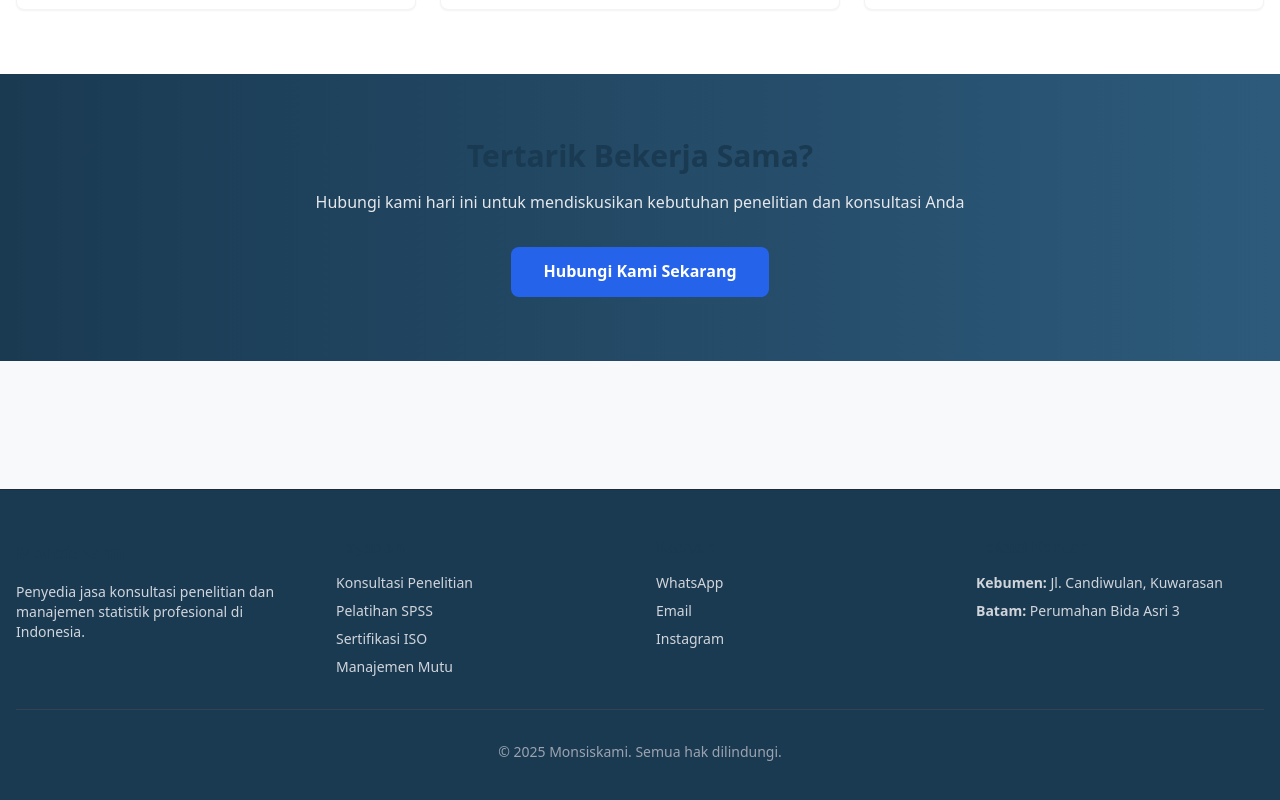
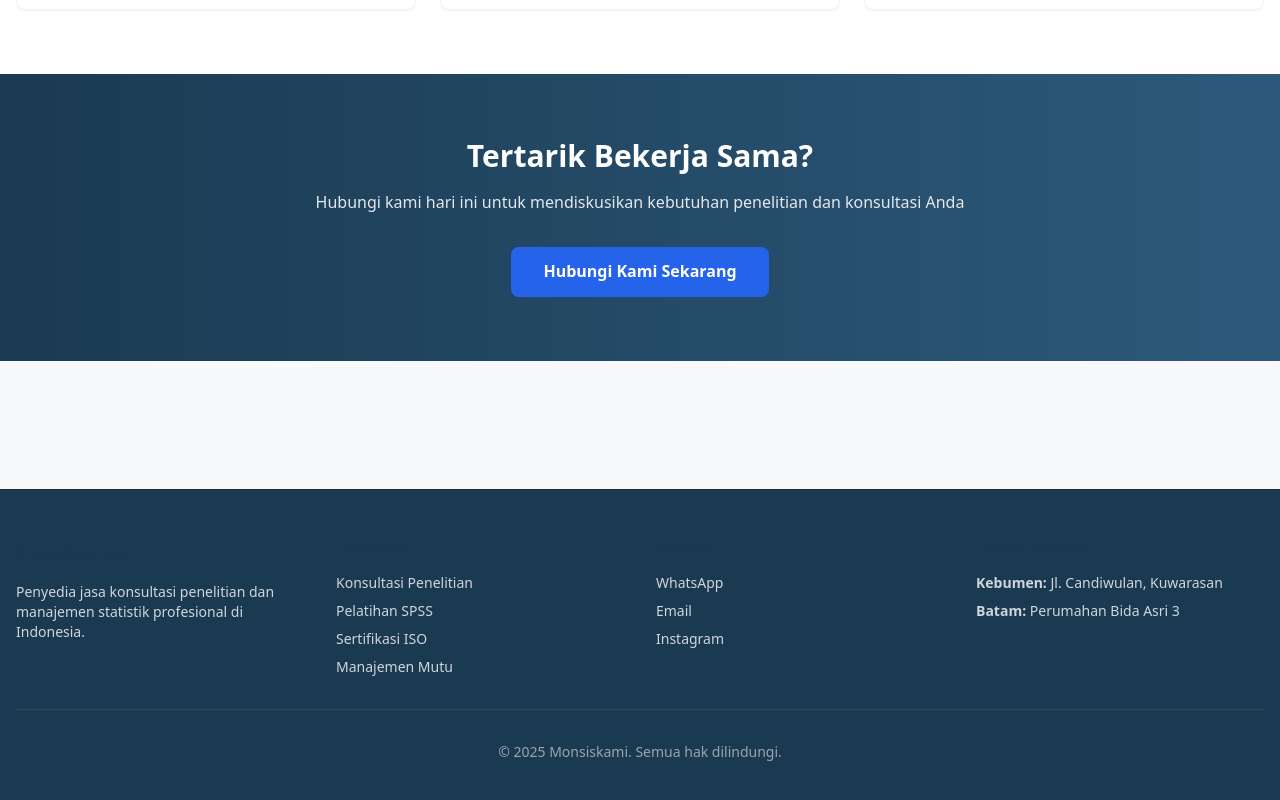
Before and after one commit to faishaltsq/monsiska, a Next.js app: page /portfolio in a window 1280 px wide. Shown: the part 1882-2682 px from the top of the page. Built offline with nearby package versions, Linux system fonts and the light colour scheme.

Commit message:
style: ensure all headings in gradient backgrounds use text-white class

```diff
--- a/src/app/blog/[slug]/page.js
+++ b/src/app/blog/[slug]/page.js
@@ -63,7 +63,7 @@ export default function ArticleDetail() {
               {article.category}
             </span>
           </div>
-          <h1 className='text-4xl md:text-5xl font-bold mb-4 leading-tight'>{article.title}</h1>
+          <h1 className='text-4xl md:text-5xl font-bold mb-4 leading-tight text-white'>{article.title}</h1>
           <div className='flex flex-wrap items-center gap-4 text-gray-200'>
             <span>Oleh {article.author}</span>
             <span>•</span>
@@ -147,7 +147,7 @@ export default function ArticleDetail() {
 
           {/* CTA Section */}
           <div className='mt-16 bg-gradient-to-r from-[#1a3a52] to-[#2d5a7b] text-white rounded-lg p-8 text-center'>
-            <h3 className='text-2xl font-bold mb-3'>Butuh Konsultasi Lebih Lanjut?</h3>
+            <h3 className='text-2xl font-bold mb-3 text-white'>Butuh Konsultasi Lebih Lanjut?</h3>
             <p className='mb-6'>Hubungi tim expert kami untuk mendiskusikan topik ini lebih mendalam</p>
             <a
               href='https://wa.me/628117784099'
--- a/src/app/portfolio/page.js
+++ b/src/app/portfolio/page.js
@@ -178,7 +178,7 @@ const Portfolio = () => {
       {/* CTA Section */}
       <section className='py-16 px-4 bg-gradient-to-r from-[#1a3a52] to-[#2d5a7b] text-white'>
         <div className='container mx-auto max-w-7xl text-center'>
-          <h2 className='text-3xl font-bold mb-4'>Tertarik Bekerja Sama?</h2>
+          <h2 className='text-3xl font-bold mb-4 text-white'>Tertarik Bekerja Sama?</h2>
           <p className='text-gray-200 mb-8 max-w-2xl mx-auto'>
             Hubungi kami hari ini untuk mendiskusikan kebutuhan penelitian dan konsultasi Anda
           </p>
```
